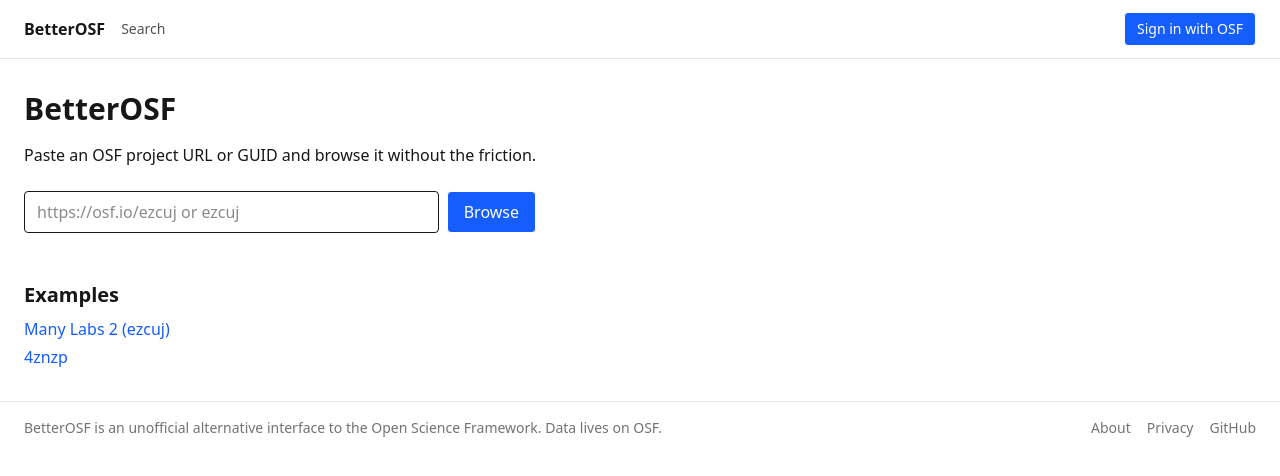
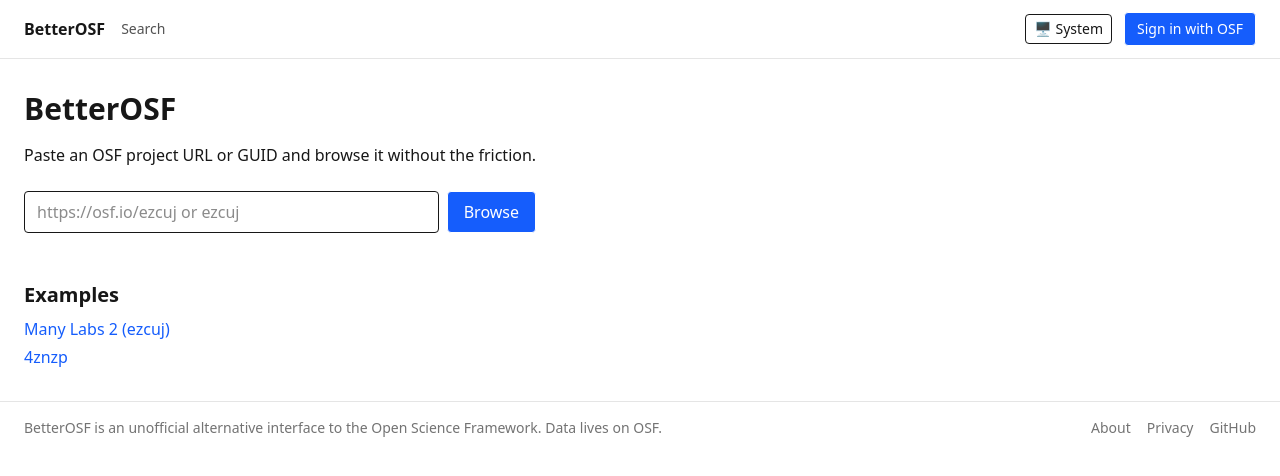
Before and after one commit to giladfeldman/betterosf, a Next.js app: page / in a window 1280 px wide. Shown: the top 476 px of the page. Built offline with nearby package versions, Linux system fonts and the light colour scheme; no server answers.

Commit message:
feat(theme): explicit light/dark/system toggle via next-themes

```diff
--- a/src/app/layout.tsx
+++ b/src/app/layout.tsx
@@ -1,7 +1,9 @@
 import "@/styles/globals.css";
 import type { Metadata } from "next";
+import { ThemeProvider } from "next-themes";
 import { UserMenu } from "@/components/UserMenu";
 import { QuotaBanner } from "@/components/QuotaBanner";
+import { ThemeToggle } from "@/components/ThemeToggle";
 
 export const metadata: Metadata = {
   title: "BetterOSF",
@@ -10,14 +12,18 @@
 
 export default function RootLayout({ children }: { children: React.ReactNode }) {
   return (
-    <html lang="en">
+    <html lang="en" suppressHydrationWarning>
       <body className="min-h-screen bg-white text-neutral-900 dark:bg-neutral-950 dark:text-neutral-100">
+        <ThemeProvider attribute="class" defaultTheme="system" enableSystem>
           <header className="border-b border-neutral-200 dark:border-neutral-800 px-4 sm:px-6 py-3 flex flex-wrap justify-between items-center gap-2">
             <div className="flex items-center gap-4">
               <a href="/" className="font-semibold">BetterOSF</a>
               <a href="/search" className="text-sm text-neutral-600 hover:text-neutral-900 dark:text-neutral-400 dark:hover:text-neutral-100">Search</a>
             </div>
+            <div className="flex items-center gap-3">
+              <ThemeToggle />
               <UserMenu />
+            </div>
           </header>
           <QuotaBanner />
           <main className="px-4 sm:px-6 py-8">{children}</main>
@@ -32,6 +38,7 @@
               <a href="https://github.com/giladfeldman/betterosf" className="hover:underline">GitHub</a>
             </span>
           </footer>
+        </ThemeProvider>
       </body>
     </html>
   );
--- /dev/null
+++ b/src/components/ThemeToggle.tsx
@@ -0,0 +1,35 @@
+"use client";
+
+import { useTheme } from "next-themes";
+import { useEffect, useState } from "react";
+
+export function ThemeToggle() {
+  const [mounted, setMounted] = useState(false);
+  const { theme, setTheme } = useTheme();
+
+  useEffect(() => setMounted(true), []);
+  if (!mounted) {
+    // Placeholder to keep layout stable until hydration
+    return <button type="button" aria-label="Theme toggle" className="w-8 h-8 border rounded" />;
+  }
+
+  const cycle = () => {
+    const next = theme === "light" ? "dark" : theme === "dark" ? "system" : "light";
+    setTheme(next);
+  };
+
+  const label = theme === "light" ? "Light" : theme === "dark" ? "Dark" : "System";
+  const icon = theme === "light" ? "☀️" : theme === "dark" ? "🌙" : "🖥️";
+
+  return (
+    <button
+      type="button"
+      onClick={cycle}
+      aria-label={`Theme: ${label}. Click to cycle.`}
+      title={`Theme: ${label}. Click to cycle.`}
+      className="text-sm border rounded px-2 py-1 hover:bg-neutral-100 dark:hover:bg-neutral-800"
+    >
+      <span aria-hidden="true">{icon}</span> <span className="sr-only md:not-sr-only">{label}</span>
+    </button>
+  );
+}
--- a/tailwind.config.ts
+++ b/tailwind.config.ts
@@ -2,6 +2,7 @@
 
 const config: Config = {
   content: ["./src/**/*.{ts,tsx}"],
+  darkMode: "class",
   theme: { extend: {} },
   plugins: [],
 };
```
Lines whose indentation alone changed are shown as unchanged.
